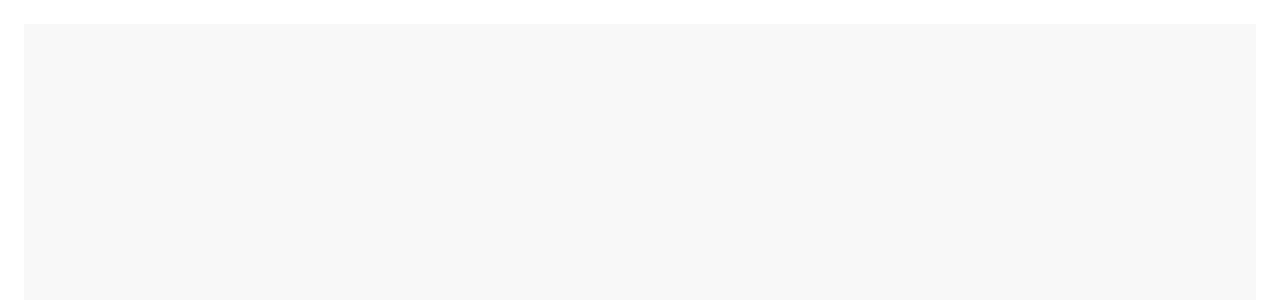
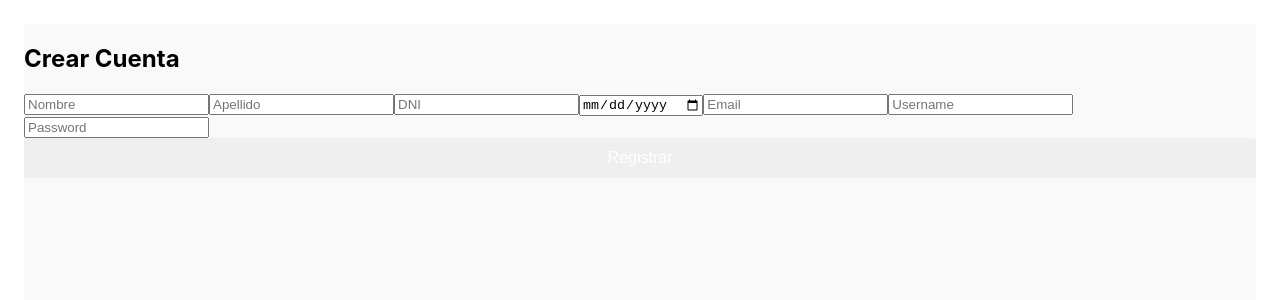
Before and after one commit to Machis-coder/Coders, an Angular app in the folder Duocoding-ui/: page /register in a window 1280 px wide. Before the commit this address led to /. Shown: the top 300 px of the page. Built offline with nearby package versions, Linux system fonts and the light colour scheme.

Commit message:
registro desde el login

```diff
--- a/Duocoding-ui/src/app/app.routes.ts
+++ b/Duocoding-ui/src/app/app.routes.ts
@@ -11,6 +11,7 @@
 import { QuestionsComponent } from './features/questions-component/questions.component';
 import { TestsComponent } from './features/tests-component/tests.component';
 import { NewTestComponent } from './features/new-test-component/new-test.component';
+import { RegisterComponent } from './features/register/register.component';
 
 export const routes: Routes = [
     { path: '', redirectTo: ConstRoutes.PATH_LOGIN, pathMatch: 'full' },
@@ -29,6 +30,7 @@
 
     { path: 'questions', component: QuestionsComponent, data: { roles:["TEACHER", "ADMIN","SUPER"]}},
 
-    { path: ConstRoutes.PATH_FORBIDDEN, component: ForbiddenComponent}
+    { path: ConstRoutes.PATH_FORBIDDEN, component: ForbiddenComponent},
+    { path: 'register', component: RegisterComponent },
 
 ];
--- a/Duocoding-ui/src/app/features/login/login.component.css
+++ b/Duocoding-ui/src/app/features/login/login.component.css
@@ -58,3 +58,6 @@
   text-align: center;
   margin-bottom: 1rem;
 }
+.register{
+  margin: 30px;
+}
--- a/Duocoding-ui/src/app/features/login/login.component.html
+++ b/Duocoding-ui/src/app/features/login/login.component.html
@@ -7,5 +7,5 @@
         <input [(ngModel)]="password" type="password" placeholder="Password" /><br/>
     </div>
     <app-button (click)="onLogin()" text="Entrar"  />
-
+     <app-button class="register" (click)="goToRegister()" text="Crear cuenta" />
 </div>
--- a/Duocoding-ui/src/app/features/login/login.component.ts
+++ b/Duocoding-ui/src/app/features/login/login.component.ts
@@ -53,4 +53,7 @@
         }
     });
   }
+  goToRegister() {
+  this.router.navigate(['/register']); // Ruta al formulario de registro
 }
+}
--- /dev/null
+++ b/Duocoding-ui/src/app/features/register/register.component.html
@@ -0,0 +1,14 @@
+<div class="register-container">
+  <h2>Crear Cuenta</h2>
+  <form (ngSubmit)="onRegister()" #registerForm="ngForm">
+    <input type="text" placeholder="Nombre" [(ngModel)]="user.name" name="name" required />
+    <input type="text" placeholder="Apellido" [(ngModel)]="user.surname" name="surname" required />
+    <input type="text" placeholder="DNI" [(ngModel)]="user.dni" name="dni" required />
+    <input type="date" placeholder="Fecha de Nacimiento" [(ngModel)]="user.birthday" name="birthday" required />
+    <input type="email" placeholder="Email" [(ngModel)]="user.email" name="email" required />
+    <input type="text" placeholder="Username" [(ngModel)]="user.username" name="username" required />
+    <input type="password" placeholder="Password" [(ngModel)]="user.password" name="password" required />
+
+    <app-button text="Registrar" type="submit"></app-button>
+  </form>
+</div>
--- /dev/null
+++ b/Duocoding-ui/src/app/features/register/register.component.ts
@@ -0,0 +1,61 @@
+import { Component } from '@angular/core';
+import { Router } from '@angular/router';
+import { UserService } from 'src/app/core/services/user.service';
+import { User } from 'src/app/interfaces/user';
+import { ButtonComponent } from "../../shared/components/button-component/button-component";
+import { FormsModule } from '@angular/forms';
+@Component({
+  selector: 'app-register',
+  templateUrl: './register.component.html',
+  styleUrls: ['./register.component.css'],
+  imports: [ButtonComponent, FormsModule]
+})
+export class RegisterComponent {
+
+  user: User = {
+    id: null,
+    name: '',
+    surname: '',
+    username: '',
+    email: '',
+    password: '',
+    birthday: null,
+    dni: '',
+    role: null,
+    repassword: ''
+  };
+
+  errorMessage: string = '';
+  successMessage: string = '';
+
+  constructor(private userService: UserService, private router: Router) { }
+
+  onRegister() {
+    this.errorMessage = '';
+    this.successMessage = '';
+
+    this.userService.save(this.user).subscribe({
+      next: response => {
+        if (response.status === 201) {
+          this.successMessage = 'Usuario registrado correctamente.';
+          setTimeout(() => {
+            this.router.navigate(['/login']);
+          }, 2000);
+        } else {
+          this.errorMessage = 'Error en el registro.';
+        }
+      },
+      error: err => {
+        if (err.status === 400) {
+          this.errorMessage = 'Datos inválidos o usuario ya existe.';
+        } else {
+          this.errorMessage = 'Error en el servidor, intenta más tarde.';
+        }
+      }
+    });
+  }
+
+  goToLogin() {
+    this.router.navigate(['/login']);
+  }
+}
```
Also changed, not shown: Duocoding-ui/src/app/features/register/register.component.css (added), 1 other file (tests, documents, lock files or other folders).
